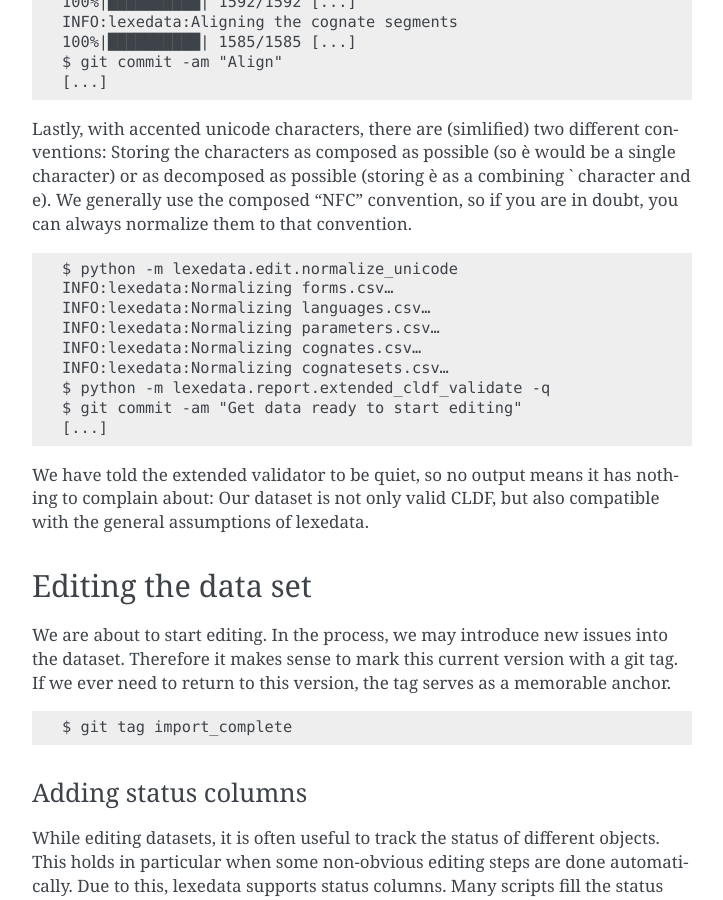
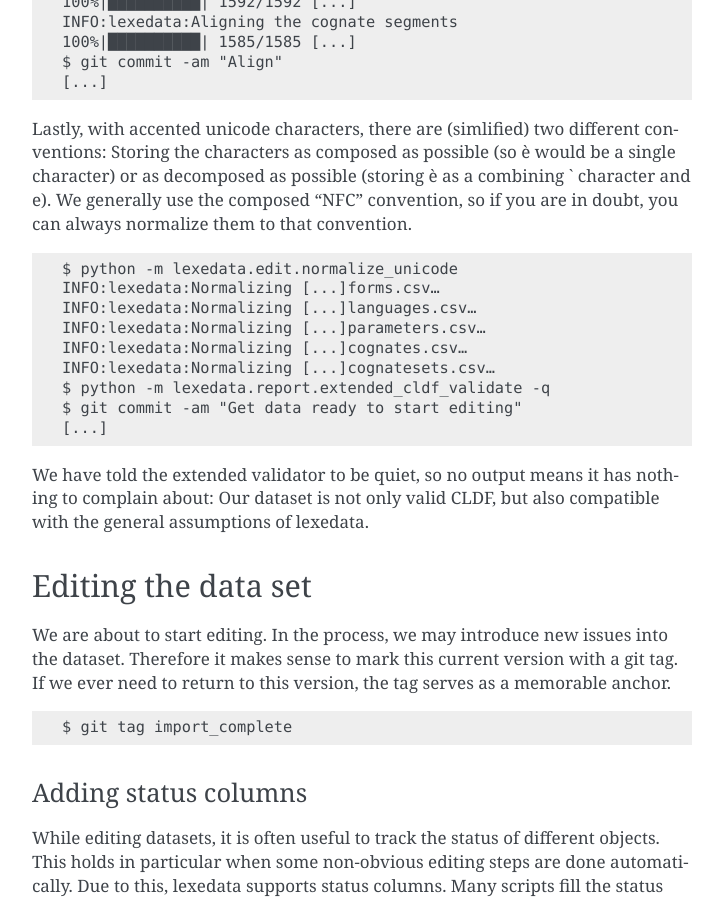
Before and after one commit to lexedata/lexedata, a Sphinx documentation site: the page built from docs/tour.rst, in a window 1280 px wide and 900 px high, scrolled down 13936 px. Shown: the whole window, without its empty margins (388-1111 px from the left). Built offline with Sphinx 7.4.7, drawn with Linux system fonts in a browser that asks for light colours.

Commit message:
Output has become more precise.

```diff
--- a/docs/tour.rst
+++ b/docs/tour.rst
@@ -680,11 +680,11 @@ character and e). We generally use the composed “NFC” convention, so if you
 in doubt, you can always normalize them to that convention. ::
 
     $ python -m lexedata.edit.normalize_unicode
-    INFO:lexedata:Normalizing forms.csv…
-    INFO:lexedata:Normalizing languages.csv…
-    INFO:lexedata:Normalizing parameters.csv…
-    INFO:lexedata:Normalizing cognates.csv…
-    INFO:lexedata:Normalizing cognatesets.csv…
+    INFO:lexedata:Normalizing [...]forms.csv…
+    INFO:lexedata:Normalizing [...]languages.csv…
+    INFO:lexedata:Normalizing [...]parameters.csv…
+    INFO:lexedata:Normalizing [...]cognates.csv…
+    INFO:lexedata:Normalizing [...]cognatesets.csv…
     $ python -m lexedata.report.extended_cldf_validate -q
     $ git commit -am "Get data ready to start editing"
     [...]
```
